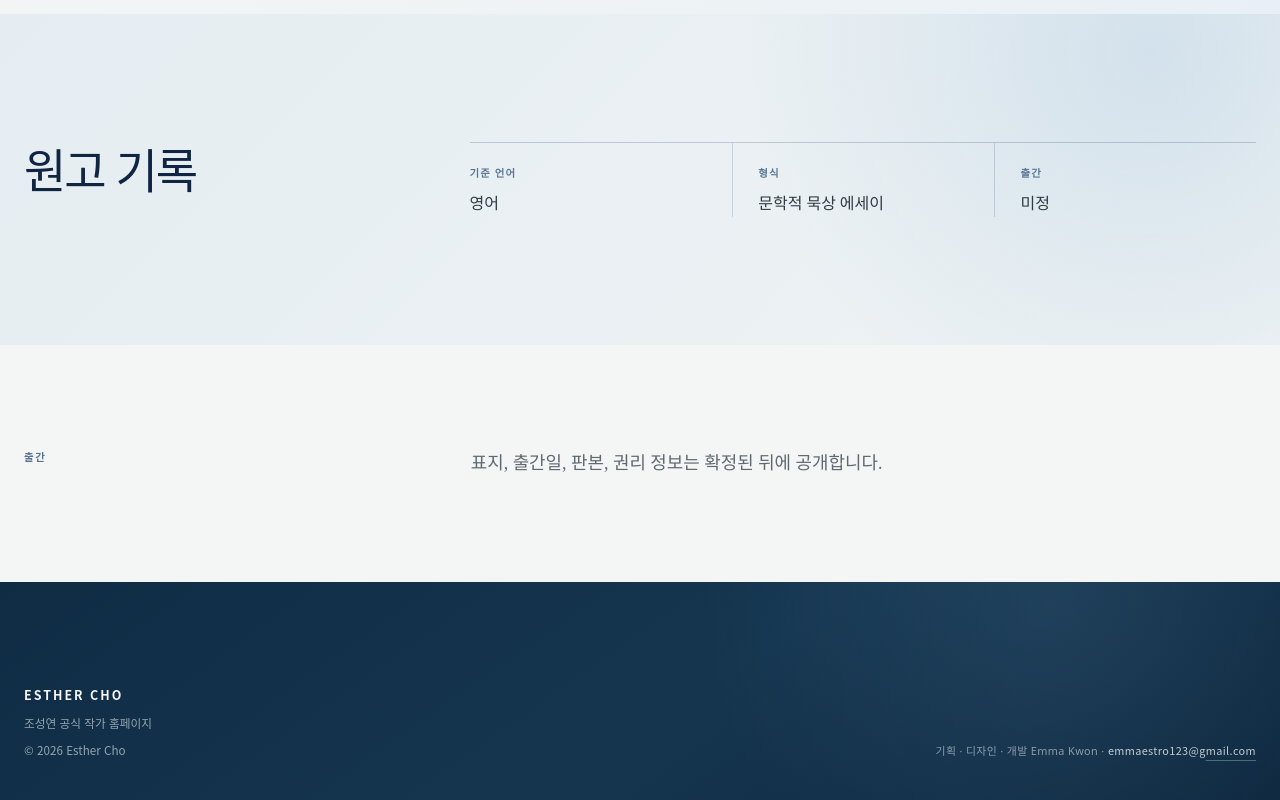
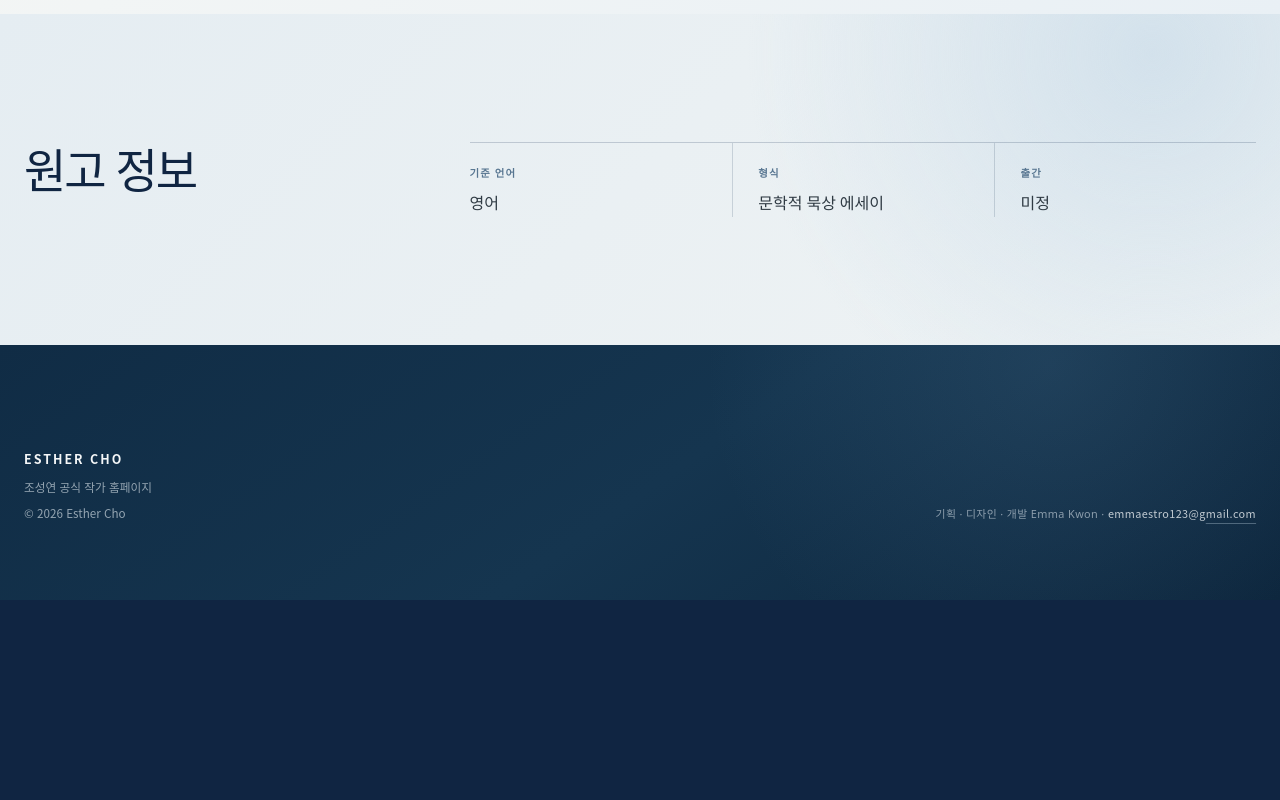
Before and after one commit to k-mama/esthercho, a Next.js app: page /ko/books in a window 1280 px wide. Shown: the part 2346-3146 px from the top of the page. After the commit the page ends 2946 px from the top, so only its background shows below. Built offline with nearby package versions, Linux system fonts and the light colour scheme.

Commit message:
edit: remove Korean publication placeholder

```diff
--- a/src/app/ko/books/page.tsx
+++ b/src/app/ko/books/page.tsx
@@ -68,7 +68,7 @@ export default function KoreanBooksPage() {
       <section className={styles.detailsSection} aria-labelledby="project-notes-title">
         <div className={`container ${styles.detailsInner}`}>
           <h2 id="project-notes-title" className={styles.detailsHeading}>
-            원고 기록
+            원고 정보
           </h2>
           <dl className={styles.projectFacts}>
             {facts.map((item) => (
@@ -80,13 +80,6 @@ export default function KoreanBooksPage() {
           </dl>
         </div>
       </section>
-
-      <section className={styles.note}>
-        <div className={`container ${styles.noteInner}`}>
-          <p className={styles.noteLabel}>출간</p>
-          <p>표지, 출간일, 판본, 권리 정보는 확정된 뒤에 공개합니다.</p>
-        </div>
-      </section>
     </main>
   );
 }
```
